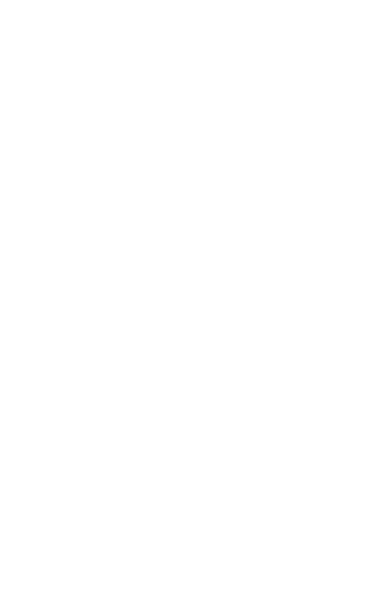
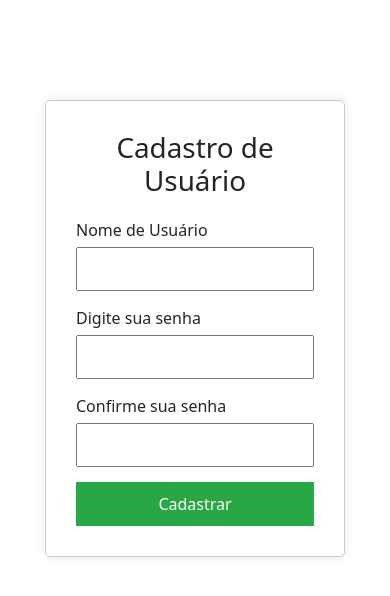
Before and after one commit to RamonXXII/Projeto3-2024a-FrontEnd, a React (Create React App) app: page /register in a window 390 px wide. Before the commit this address had no page. Shown: the top 596 px of the page. Built offline with nearby package versions, Linux system fonts and the light colour scheme.

Commit message:
novas paginas de login e cadastro, responsividade, autocomplete

```diff
--- a/src/Router.jsx
+++ b/src/Router.jsx
@@ -7,6 +7,8 @@ import { AnimatePresence } from 'framer-motion';
 
 /* views */
 import Home from './views/Home/Home';
+import Login from './views/Login/Login';
+import Register from './views/Register/Register';
 
 function Router() {
   const location = useLocation();
@@ -14,13 +16,30 @@ function Router() {
     <AnimatePresence>
       <Routes location={location} key={location.pathname}>
         <Route
-          path="/"
+          path="/home"
           element={
             //<HomeLayout>
               <Home />
             //</HomeLayout>
           }
         />
+        <Route
+          path="/"
+          element={
+            //<HomeLayout>
+              <Login />
+            //</HomeLayout>
+          }
+        />
+        <Route
+          path="/register"
+          element={
+            //<HomeLayout>
+              <Register />
+            //</HomeLayout>
+          }
+        />
+
       </Routes>
     </AnimatePresence>
   );
--- a/src/views/Home/Home.jsx
+++ b/src/views/Home/Home.jsx
@@ -13,6 +13,12 @@ function Home() {
     quantity: '',
     brand: ''
   });
+
+  const config = {
+    headers: {
+      'Authorization': 'Bearer ' + localStorage.getItem('token')
+    }
+  };
 
   const handleCategoryChange = (selectedCategory) => {
     // Resetar o formulário quando a categoria muda
@@ -56,7 +62,7 @@ function Home() {
               <h1 >Estoque</h1>
               <h2 >Feito por Mauro e Ramon</h2>
             </div>
-            <div id= 'categorias' className='col-6'>
+            <div id= 'categorias' className=' col-12 col-md-6'>
               <form onSubmit={handleSubmit}>
                 <div>
                   <Categorias onCategoryChange={handleCategoryChange} />
@@ -77,7 +83,7 @@ function Home() {
                 <button type="submit">Submit</button>
               </form>
             </div>
-            <div id= 'produtos' className='col-6'>
+            <div id= 'produtos' className='col-12 col-md-6 mt-4 mt-md-0'>
               <Tabela />
             </div>
           </div>
--- /dev/null
+++ b/src/views/Login/Login.jsx
@@ -0,0 +1,90 @@
+import React, { useState } from 'react';
+import { useNavigate, Link } from 'react-router-dom';
+import './Login.scopped.css';
+import axios from 'axios';
+
+
+const Login = () => {
+  const api_url = "https://estoque-api-latest.onrender.com/"
+
+  const [user, setUser] = useState('');
+  const [password, setPassword] = useState('');
+  const [error, setError] = useState('');
+
+
+  const navigate = useNavigate();
+
+  const handleSubmit = (e) => {
+    e.preventDefault();
+    // Aqui você pode adicionar a lógica para autenticar o usuário
+    console.log('User:', user);
+    console.log('Password:', password);
+
+    if (!user || !password) {
+      setError('Usuário e senha são obrigatórios');
+      return;
+    }
+
+
+    axios.get(api_url + 'user')
+    .then(response => {
+      console.log(response.data);
+      //navigate('/home')
+    })
+    .catch(error => {
+      console.error('Error saving data:', error);
+      setError('Erro ao logar usuário:', error);
+    }
+    );
+
+    axios.post(api_url + 'login',  {name: user, key: password})
+    .then(response => {
+      console.log(response.data);
+      localStorage.setItem('token', response.data.token);
+      navigate('/home')
+    })
+    .catch(error => {
+      console.error('Error saving data:', error);
+      setError('Erro ao logar usuário:', error);
+    }
+    );
+
+  };
+
+  return (
+    <div className="login-form">
+      <h1>Login</h1>
+      <form onSubmit={handleSubmit}>
+        <div className="form-group">
+          <label htmlFor="user">Usuario</label>
+          <input
+            type="text"
+            id="user"
+            value={user}
+            onChange={(e) => setUser(e.target.value)}
+            autoComplete='username'
+            required
+          />
+        </div>
+        <div className="form-group">
+          <label htmlFor="password">Senha</label>
+          <input
+            type="password"
+            id="password"
+            value={password}
+            onChange={(e) => setPassword(e.target.value)}
+            autoComplete='current-password'
+            required
+          />
+        </div>
+        {error && <p>{error}</p>
+        }
+        <p>Não tem uma conta? <Link to="/register">Cadastre-se</Link></p>
+
+        <button type="submit">Login</button>
+      </form>
+    </div>
+  );
+};
+
+export default Login;
--- /dev/null
+++ b/src/views/Login/Login.scopped.css
@@ -0,0 +1,42 @@
+.login-form {
+  width: 300px;
+  margin: 100px auto;
+  padding: 30px;
+  border: 1px solid #ccc;
+  border-radius: 5px;
+  box-shadow: 0 0 10px rgba(0, 0, 0, 0.1);
+}
+
+.login-form h2 {
+  text-align: center;
+  margin-bottom: 20px;
+}
+
+.form-group {
+  margin-bottom: 15px;
+}
+
+.form-group label {
+  display: block;
+  margin-bottom: 5px;
+}
+
+.form-group input {
+  width: 100%;
+  padding: 8px;
+  box-sizing: border-box;
+}
+
+button {
+  width: 100%;
+  padding: 10px;
+  background-color: #007bff;
+  color: white;
+  border: none;
+  border-radius: 5px;
+  cursor: pointer;
+}
+
+button:hover {
+  background-color: #0056b3;
+}
--- /dev/null
+++ b/src/views/Register/Register.jsx
@@ -0,0 +1,79 @@
+import React, { useState } from 'react';
+import { useNavigate } from 'react-router-dom';
+import axios from 'axios';
+import './Register.scopped.css';
+
+const Register = () => {
+  const api_url = "https://estoque-api-latest.onrender.com/"
+
+  const [username, setUsername] = useState('');
+  const [password, setPassword] = useState('');
+  const [confirmPassword, setConfirmPassword] = useState('');
+  const [error, setError] = useState('');
+  const navigate = useNavigate();
+
+  const handleSubmit = async (e) => {
+    e.preventDefault();
+
+    if (password !== confirmPassword) {
+      setError('As senhas não conferem');
+      return;
+    }
+
+    axios.post(api_url + 'user' , {name : username, key: password})
+    .then(response => {
+      console.log(response.data);
+      navigate('/home');
+    })
+    .catch(error => {
+      setError('Erro ao registrar usuário');
+      console.error('Error saving data:', error);
+    });
+
+  };
+
+  return (
+    <div className="register-form">
+      <h1>Cadastro de Usuário</h1>
+      <form onSubmit={handleSubmit}>
+        <div className="form-group">
+          <label htmlFor="username">Nome de Usuário</label>
+          <input
+            type="text"
+            id="username"
+            value={username}
+            onChange={(e) => setUsername(e.target.value)}
+            required
+            autoComplete='username'
+          />
+        </div>
+        <div className="form-group">
+          <label htmlFor="password">Digite sua senha</label>
+          <input
+            type="password"
+            id="password"
+            value={password}
+            onChange={(e) => setPassword(e.target.value)}
+            autoComplete='new-password'
+            required
+          />
+        </div>
+        <div className="form-group">
+          <label htmlFor="confirmPassword">Confirme sua senha</label>
+          <input
+            type="password"
+            id="confirmPassword"
+            value={confirmPassword}
+            onChange={(e) => setConfirmPassword(e.target.value)}
+            autoComplete='new-password'
+            required
+            />
+        </div>
+        {error && <p className="error">{error}</p>}
+        <button type="submit">Cadastrar</button>
+      </form>
+    </div>
+  );
+};
+
+export default Register;
--- /dev/null
+++ b/src/views/Register/Register.scopped.css
@@ -0,0 +1,48 @@
+.register-form {
+  width: 300px;
+  margin: 100px auto;
+  padding: 30px;
+  border: 1px solid #ccc;
+  border-radius: 5px;
+  box-shadow: 0 0 10px rgba(0, 0, 0, 0.1);
+}
+
+.register-form h1 {
+  text-align: center;
+  margin-bottom: 20px;
+}
+
+.form-group {
+  margin-bottom: 15px;
+}
+
+.form-group label {
+  display: block;
+  margin-bottom: 5px;
+}
+
+.form-group input {
+  width: 100%;
+  padding: 8px;
+  box-sizing: border-box;
+}
+
+button {
+  width: 100%;
+  padding: 10px;
+  background-color: #28a745;
+  color: white;
+  border: none;
+  border-radius: 5px;
+  cursor: pointer;
+}
+
+button:hover {
+  background-color: #218838;
+}
+
+.error {
+  color: red;
+  margin-bottom: 15px;
+  text-align: center;
+}
```
